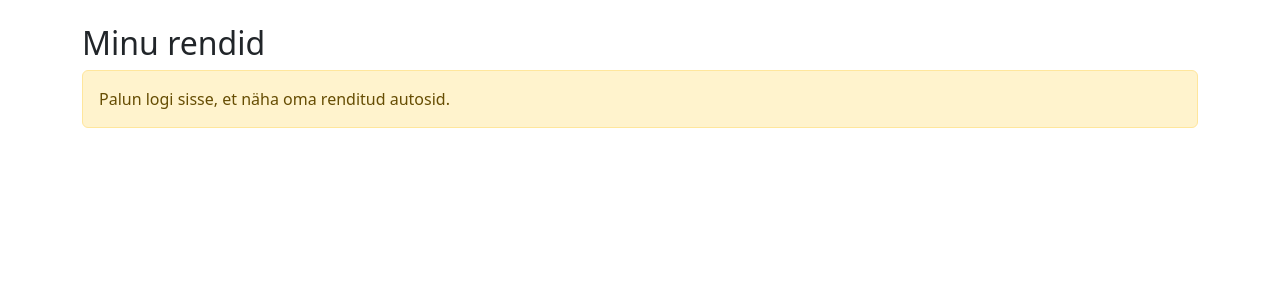
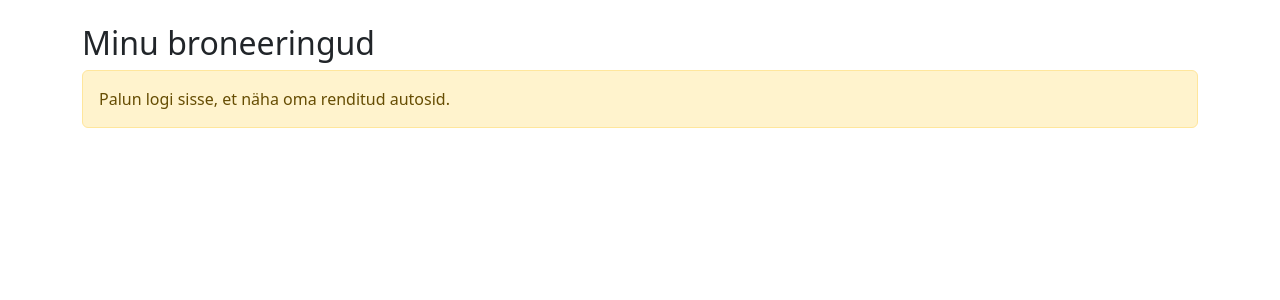
Before and after one commit to hploompuu-spec/car_rent, a PHP site: page /my_rentals.php in a window 1280 px wide. Shown: the part 56-356 px from the top of the page. Run offline with PHP 8.4, Linux system fonts and the light colour scheme.

Commit message:
Minu broneeringud
Co-authored-by: Copilot <copilot@github.com>

```diff
--- a/header.php
+++ b/header.php
@@ -22,7 +22,7 @@
         </li>
         <?php if (!empty($_SESSION['tuvastamine'])): ?>
         <li class="nav-item">
-          <a class="nav-link" href="my_rentals.php">Minu rendid</a>
+          <a class="nav-link" href="my_rentals.php">Minu broneeringud</a>
         </li>
         <?php endif; ?>
         <li class="nav-item">
--- a/my_rentals.php
+++ b/my_rentals.php
@@ -3,7 +3,7 @@
 
 <!-- sisu -->
 <div class="container">
-    <h2>Minu rendid</h2>
+    <h2>Minu broneeringud</h2>
     <?php
     if (!isset($_SESSION['tuvastamine'])) {
         echo '<div class="alert alert-warning">Palun logi sisse, et näha oma renditud autosid.</div>';
@@ -16,7 +16,7 @@
                        JOIN users u ON r.user_id = u.id
                        ORDER BY r.start_date DESC";
         } else {
-            $pealkiri = 'Minu rendid';
+            $pealkiri = 'Minu broneeringud';
             $user_id = $_SESSION['user_id'];
             $paring = "SELECT r.start_date, r.end_date, r.total_price, r.status, c.mark, c.model
                        FROM reservations r
```
